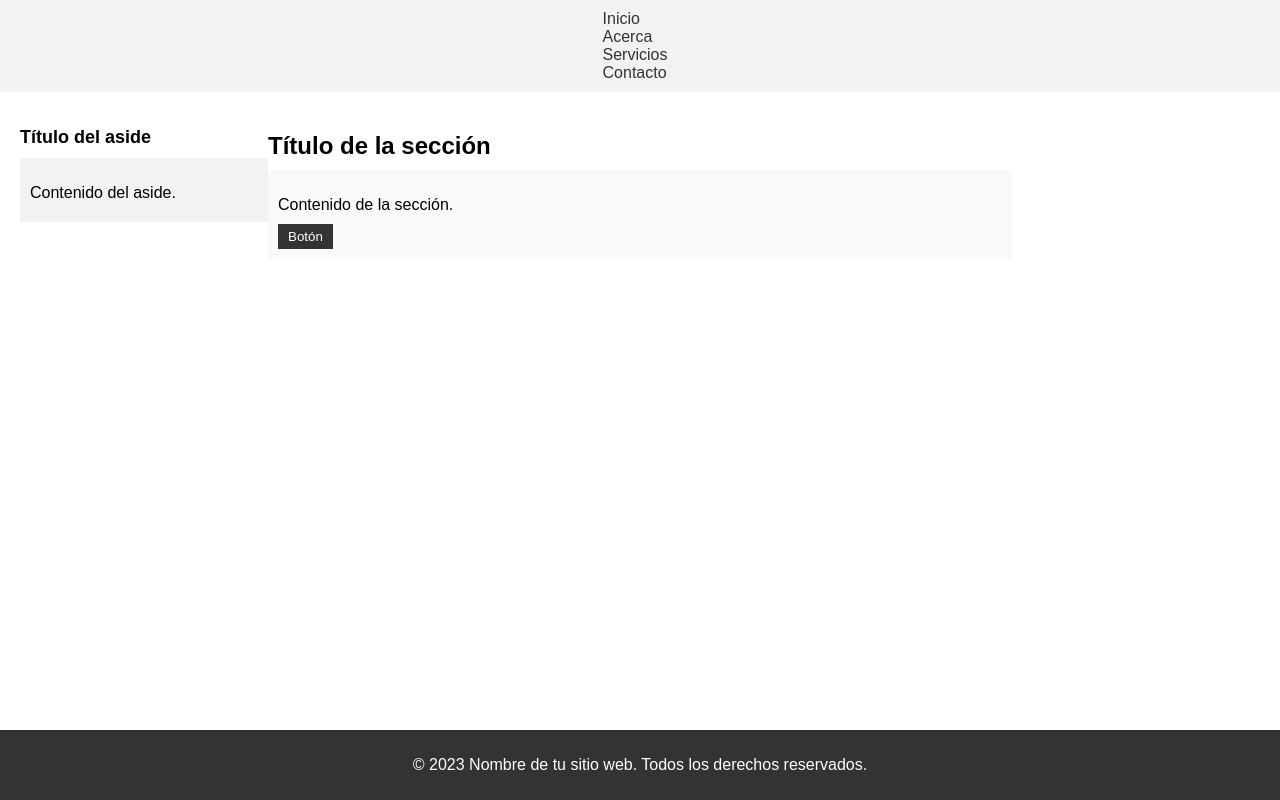
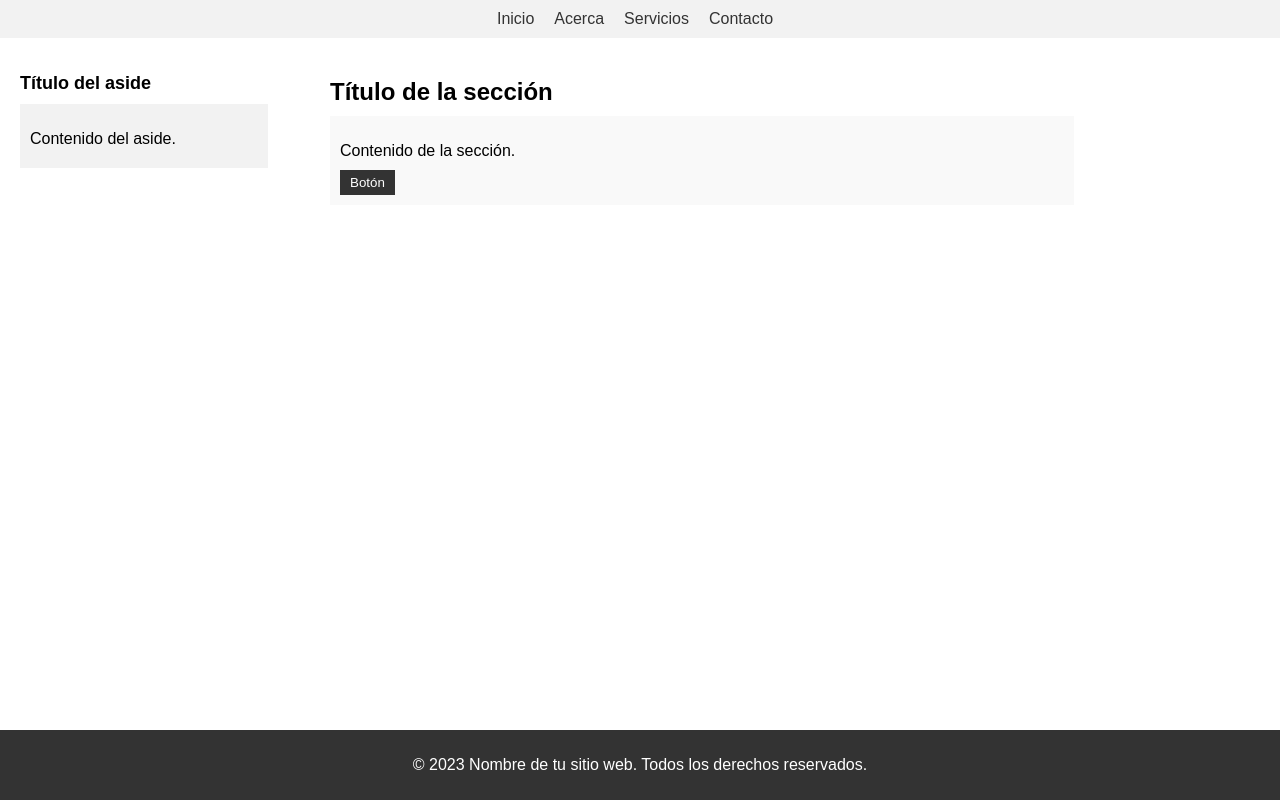
Before and after one commit to Brayan-Camilo-Cristancho-Franco/PruebaGit, a plain HTML site: page index.html in a window 1280 px wide. Drawn offline with Linux system fonts and the light colour scheme.

Commit message:
Correcciones

```diff
--- a/style.css
+++ b/style.css
@@ -23,6 +23,7 @@ body {
 	list-style: none;
 	margin: 0;
 	padding: 0;
+	display: flex;
 }
 
 .nav__item {
@@ -51,6 +52,7 @@ body {
 .aside {
 	flex-basis: 20%;
 	margin-bottom: 20px;
+	margin-right: 5%;
 }
 
 .section__title {
```
